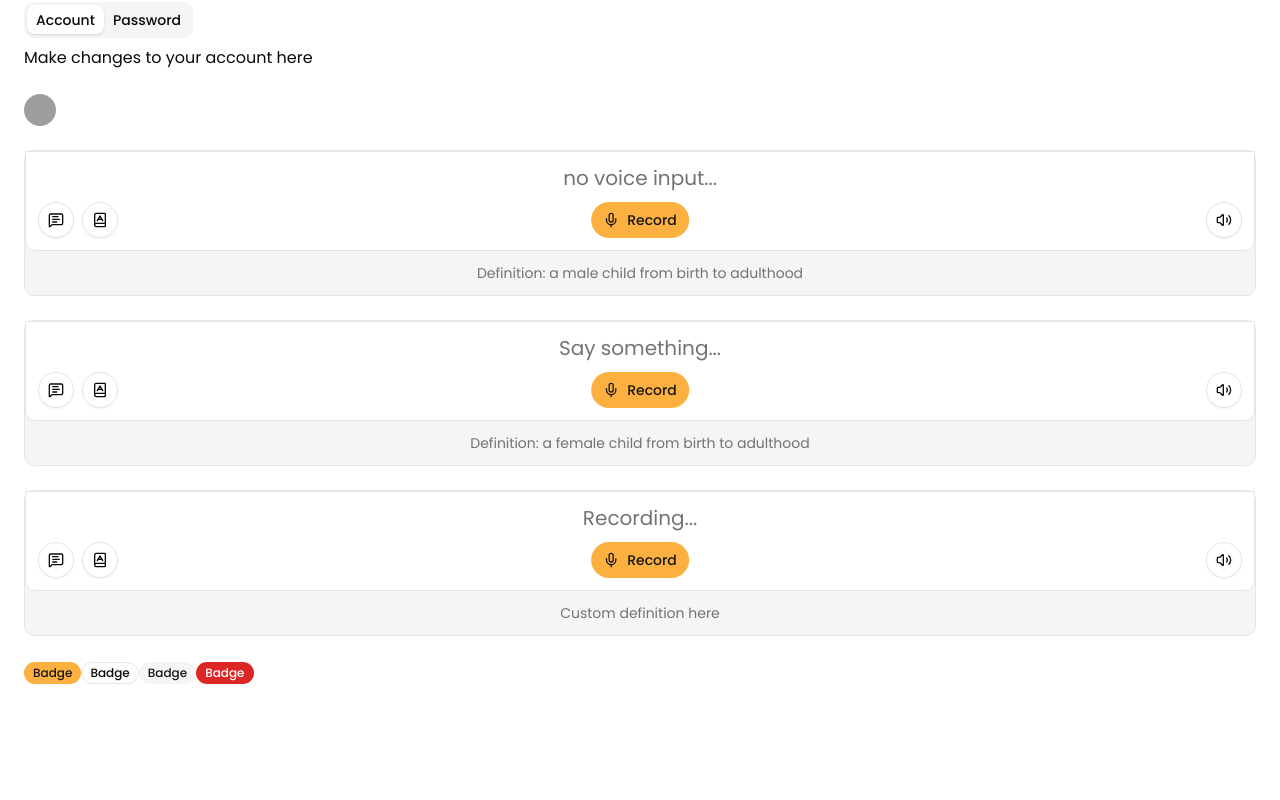
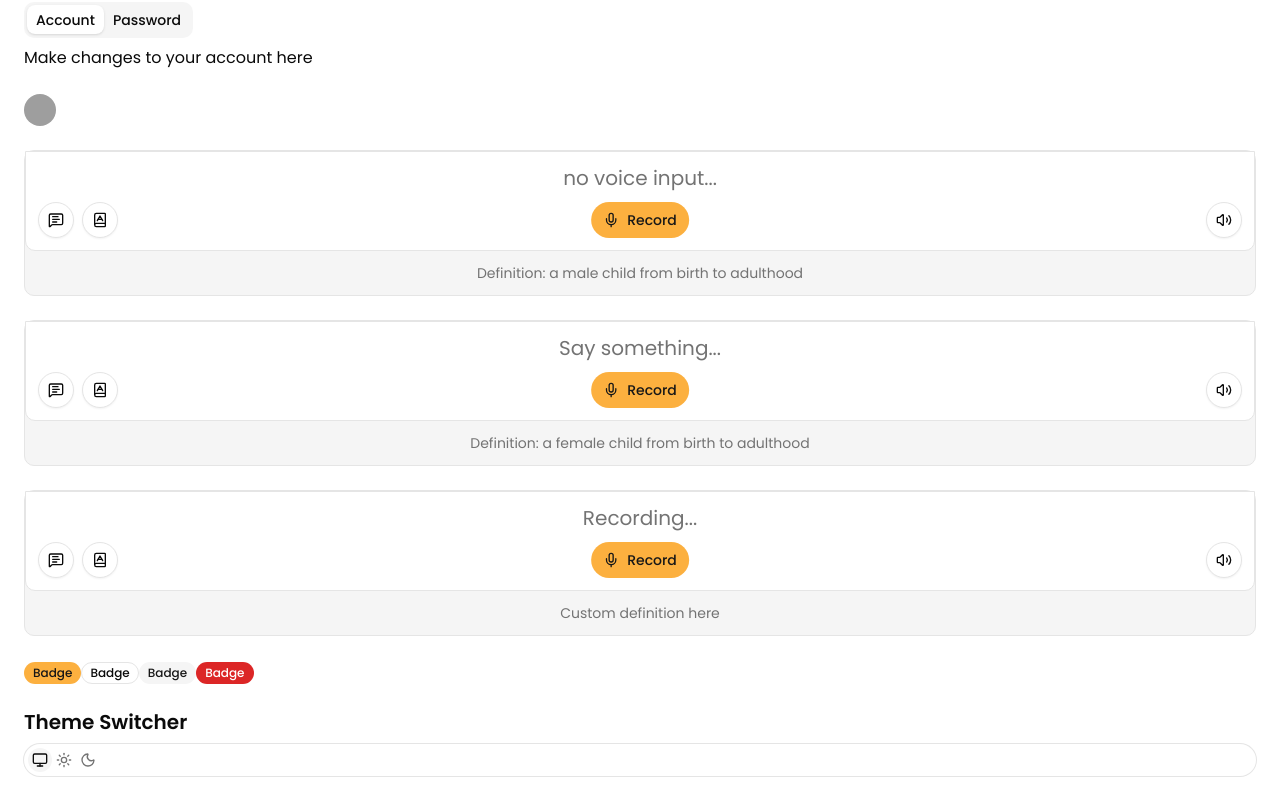
Before and after one commit to mlacta17/app.playlexi, a Next.js app: page /tutorial in a window 1280 px wide. Shown: the part 483-1283 px from the top of the page. Before the commit the page ends 1191 px from the top, so only its background shows below. Built offline with nearby package versions, Linux system fonts and the light colour scheme; grey boxes are pictures that could not be loaded.

Commit message:
"used claude ai to link switcher to light mode and dark mode, and made it create a theme-provider.tsx thats connected to layout.tsx and theme-switch.tsx

```diff
--- a/package.json
+++ b/package.json
@@ -19,6 +19,7 @@
     "lucide-react": "^0.556.0",
     "motion": "^12.23.26",
     "next": "16.0.7",
+    "next-themes": "^0.4.6",
     "radix-ui": "^1.4.3",
     "react": "19.2.0",
     "react-dom": "19.2.0",
--- a/src/app/layout.tsx
+++ b/src/app/layout.tsx
@@ -2,6 +2,7 @@ import type { Metadata } from "next";
 import { Geist, Geist_Mono, Poppins } from "next/font/google";
 import "./globals.css";
 import { Navbar } from "@/components/ui/navigation";
+import { ThemeProvider } from "@/components/theme-provider";
 
 const geistSans = Geist({
   variable: "--font-geist-sans",
@@ -30,12 +31,19 @@ export default function RootLayout({
   children: React.ReactNode;
 }>) {
   return (
-    <html lang="en">
+    <html lang="en" suppressHydrationWarning>
       <body
         className={`${geistSans.variable} ${geistMono.variable} antialiased`}
       >
-        <Navbar />
-        {children}
+        <ThemeProvider
+          attribute="class"
+          defaultTheme="system"
+          enableSystem
+          disableTransitionOnChange
+        >
+          <Navbar />
+          {children}
+        </ThemeProvider>
       </body>
     </html>
   );
--- a/src/app/tutorial/page.tsx
+++ b/src/app/tutorial/page.tsx
@@ -8,6 +8,7 @@ import { Avatar, AvatarFallback, AvatarImage } from "@/components/ui/avatar";
 import { Badge } from "@/components/ui/badge";
 import Voice from "@/components/ui/voice"
 import { CircleDashedIcon } from "lucide-react";
+import { ThemeSwitcher } from "@/components/kibo-ui/theme-switch";
 
 export default function TutorialPage() {
   const handleRecord = () => {
@@ -109,7 +110,12 @@ export default function TutorialPage() {
         <Badge variant="secondary">Badge</Badge>
         <Badge variant="destructive">Badge</Badge>
 
+      <br/>
+      <br/>
 
+      {/* Theme Switcher */}
+      <h2 className="text-xl font-semibold mb-2">Theme Switcher</h2>
+      <ThemeSwitcher />
 
     </div>
   );
--- a/src/components/kibo-ui/theme-switch.tsx
+++ b/src/components/kibo-ui/theme-switch.tsx
@@ -3,7 +3,8 @@
 import { useControllableState } from "@radix-ui/react-use-controllable-state";
 import { Monitor, Moon, Sun } from "lucide-react";
 import { motion } from "motion/react";
-import { useCallback, useEffect, useState } from "react";
+import { useCallback } from "react";
+import { useTheme } from "next-themes";
 import { cn } from "@/lib/utils";
 
 const themes = [
@@ -37,28 +38,20 @@ export const ThemeSwitcher = ({
   defaultValue = "system",
   className,
 }: ThemeSwitcherProps) => {
+  const { theme: currentTheme, setTheme: setNextTheme } = useTheme();
   const [theme, setTheme] = useControllableState({
     defaultProp: defaultValue,
-    prop: value,
+    prop: value ?? (currentTheme as "light" | "dark" | "system"),
     onChange,
   });
-  const [mounted, setMounted] = useState(false);
 
   const handleThemeClick = useCallback(
     (themeKey: "light" | "dark" | "system") => {
       setTheme(themeKey);
+      setNextTheme(themeKey);
     },
-    [setTheme]
+    [setTheme, setNextTheme]
   );
-
-  // Prevent hydration mismatch
-  useEffect(() => {
-    setMounted(true);
-  }, []);
-
-  if (!mounted) {
-    return null;
-  }
 
   return (
     <div
--- /dev/null
+++ b/src/components/theme-provider.tsx
@@ -0,0 +1,10 @@
+"use client";
+
+import * as React from "react";
+import { ThemeProvider as NextThemesProvider } from "next-themes";
+
+type ThemeProviderProps = React.ComponentProps<typeof NextThemesProvider>;
+
+export function ThemeProvider({ children, ...props }: ThemeProviderProps) {
+  return <NextThemesProvider {...props}>{children}</NextThemesProvider>;
+}
```
Also changed, not shown: 1 other file (tests, documents, lock files or other folders).
